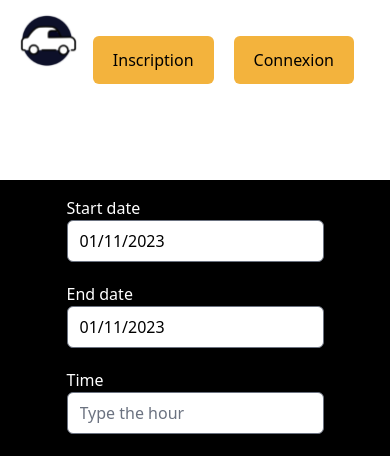
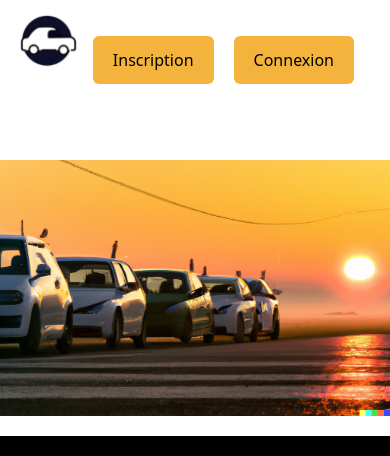
Before and after one commit to thomsult/rent-hackathon, a Next.js app: page / in a window 390 px wide. Shown: the top 456 px of the page. Built offline with nearby package versions, Linux system fonts and the light colour scheme; no server answers; the database is empty.

Commit message:
Modification breakpoint phone dans tailwind.config.js

```diff
--- a/tailwind.config.js
+++ b/tailwind.config.js
@@ -7,7 +7,7 @@ module.exports = {
   theme: {
     extend: {
       screens: {
-        phone: "380px",
+        phone: "400px",
         laptop: "1024px",
       },
     }
```
